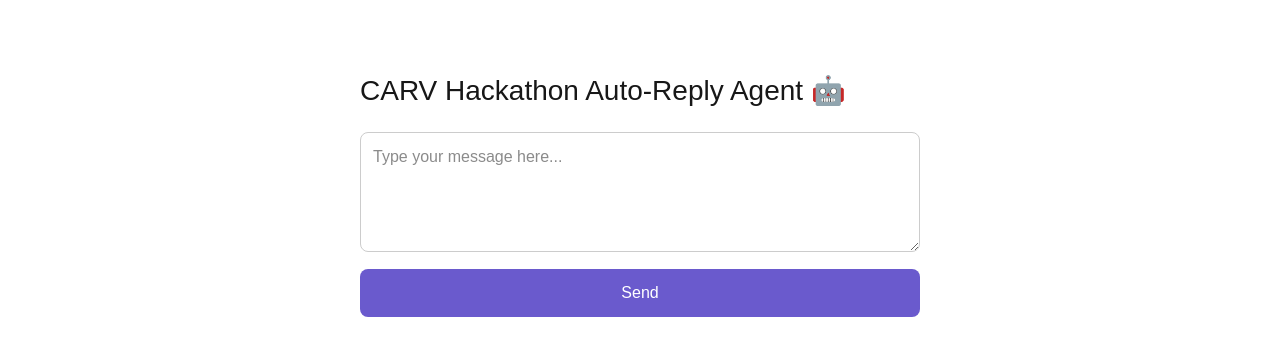
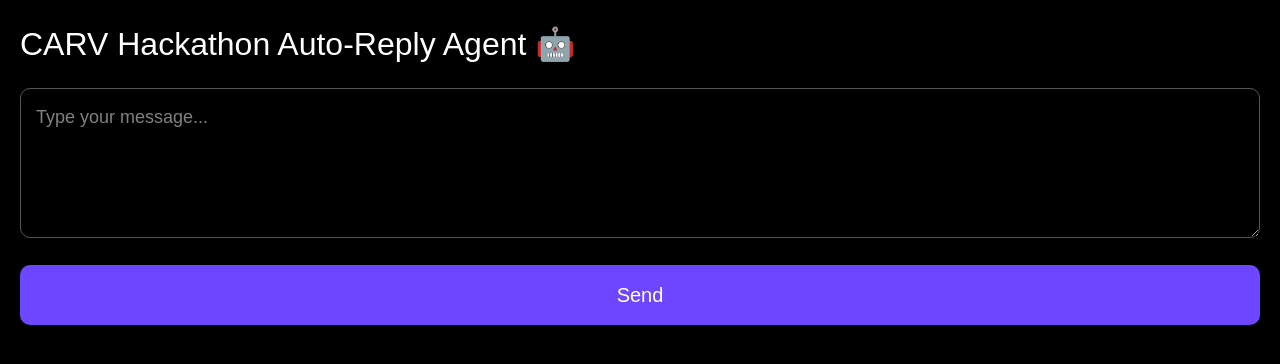
Before and after one commit to Josephcensus/projecthackaton, a Next.js app: page / in a window 1280 px wide. Shown: the top 364 px of the page. Built offline with nearby package versions, Linux system fonts and the light colour scheme.

Commit message:
Create page.js

```diff
--- /dev/null
+++ b/app/page.js
@@ -0,0 +1,80 @@
+"use client";
+import { useState } from "react";
+
+export default function Home() {
+  const [message, setMessage] = useState("");
+  const [reply, setReply] = useState("");
+
+  const sendMessage = async () => {
+    if (!message.trim()) return;
+
+    const res = await fetch("/api/reply", {
+      method: "POST",
+      body: JSON.stringify({ message }),
+    });
+
+    const data = await res.json();
+    setReply(data.reply);
+  };
+
+  return (
+    <main
+      style={{
+        minHeight: "100vh",
+        backgroundColor: "#000000",
+        padding: "20px",
+        color: "white",
+      }}
+    >
+      <h1 style={{ fontSize: "32px", marginBottom: "20px" }}>
+        CARV Hackathon Auto-Reply Agent 🤖
+      </h1>
+
+      <textarea
+        style={{
+          width: "100%",
+          height: "150px",
+          padding: "15px",
+          borderRadius: "10px",
+          fontSize: "18px",
+          border: "1px solid #555",
+          backgroundColor: "black",
+          color: "white",
+        }}
+        placeholder="Type your message..."
+        value={message}
+        onChange={(e) => setMessage(e.target.value)}
+      />
+
+      <button
+        onClick={sendMessage}
+        style={{
+          width: "100%",
+          marginTop: "20px",
+          padding: "15px",
+          backgroundColor: "#6C47FF",
+          color: "white",
+          borderRadius: "10px",
+          fontSize: "20px",
+          border: "none",
+        }}
+      >
+        Send
+      </button>
+
+      {reply && (
+        <div
+          style={{
+            backgroundColor: "#1E3A8A", // BLUE
+            padding: "20px",
+            borderRadius: "12px",
+            marginTop: "25px",
+          }}
+        >
+          <strong style={{ color: "white" }}>Reply:</strong>{" "}
+          <span style={{ color: "red" }}>{reply}</span>
+        </div>
+      )}
+    </main>
+  );
+          }
```
